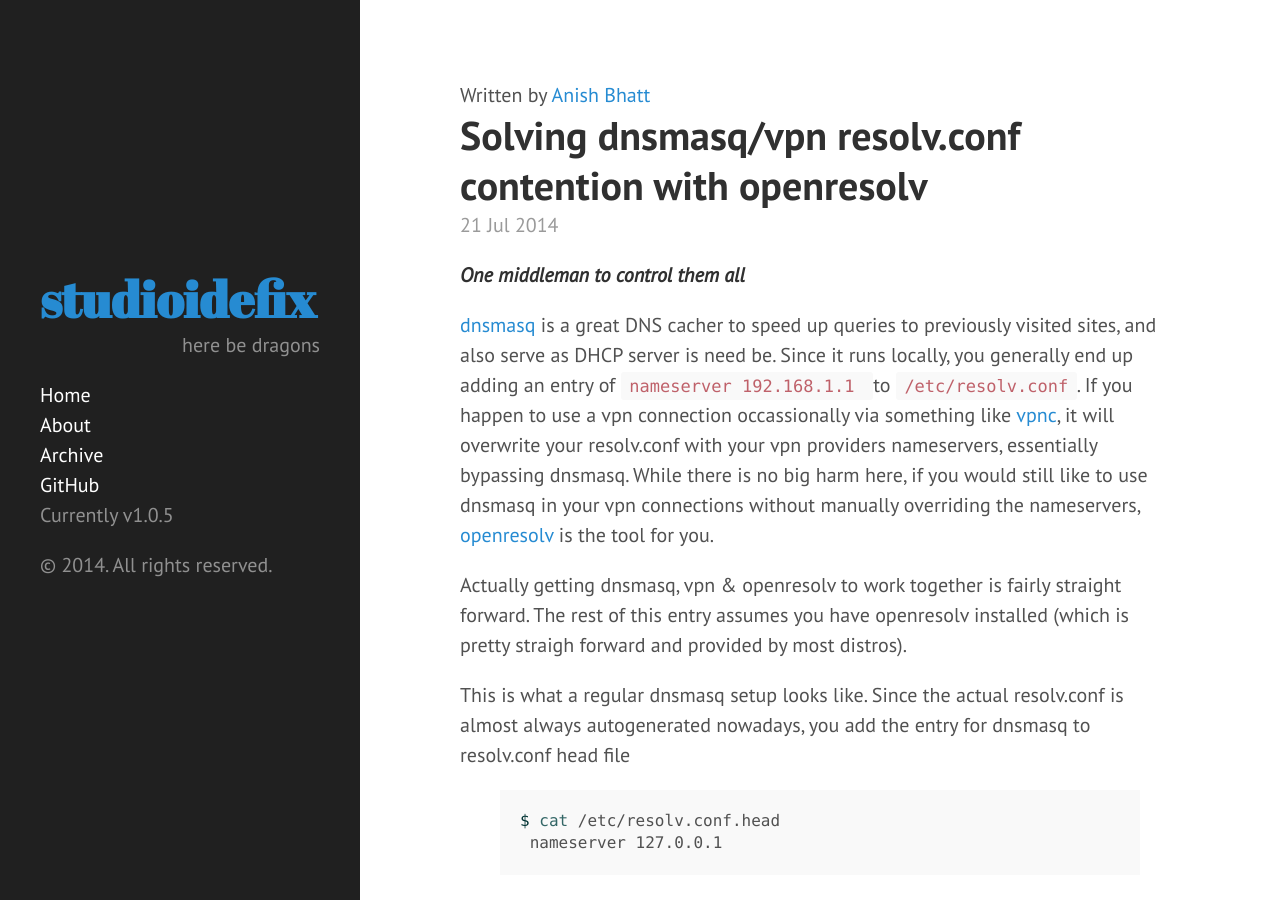
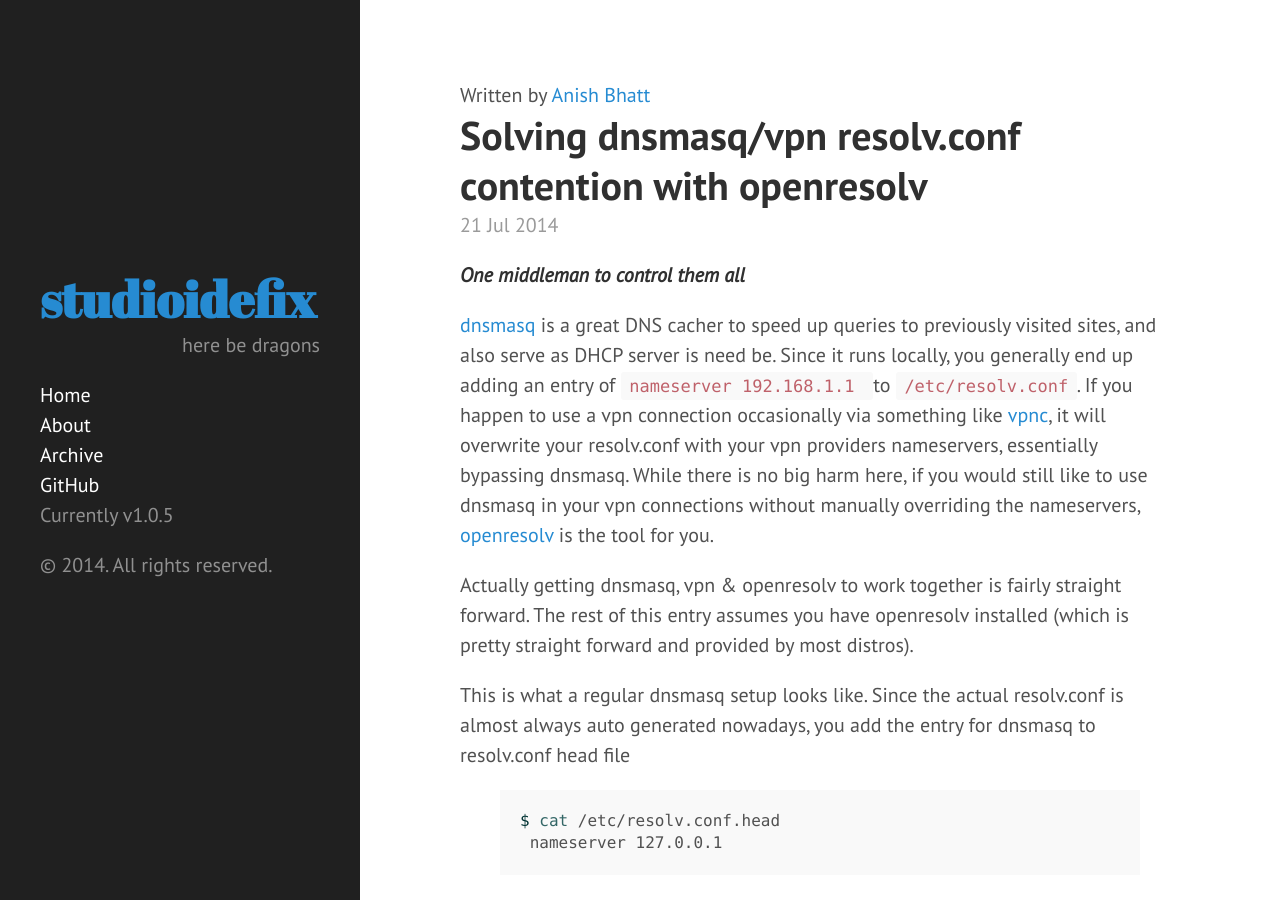
Before and after one commit to anish/anish.github.io, a Jekyll site: the page built from _posts/2014-07-21-openresolv.md, in a window 1280 px wide and 900 px high. Built offline with Jekyll 4.4.1, drawn with Linux system fonts in a browser that asks for light colours; Markdown is read by kramdown in place of the engine named in the settings; comment, search, counter and statistics services are not loaded.

Commit message:
Fix typos

```diff
--- a/_posts/2014-07-21-openresolv.md
+++ b/_posts/2014-07-21-openresolv.md
@@ -7,11 +7,11 @@ author: anish_bhatt
 ***One middleman to control them all***
 
 [dnsmasq](http://www.thekelleys.org.uk/dnsmasq/doc.html) is a great DNS cacher to speed up queries to previously visited sites, and also serve as DHCP server is need be. Since it runs locally, you generally end up adding an entry of <code>nameserver 192.168.1.1
-</code> to <code>/etc/resolv.conf</code>. If you happen to use a vpn connection occassionally via something like [vpnc](http://www.unix-ag.uni-kl.de/~massar/vpnc/), it will overwrite your resolv.conf with your vpn providers nameservers, essentially bypassing dnsmasq. While there is no big harm here, if you would still like to use dnsmasq in your vpn connections without manually overriding the nameservers, [openresolv](http://roy.marples.name/projects/openresolv/index) is the tool for you.
+</code> to <code>/etc/resolv.conf</code>. If you happen to use a vpn connection occasionally via something like [vpnc](http://www.unix-ag.uni-kl.de/~massar/vpnc/), it will overwrite your resolv.conf with your vpn providers nameservers, essentially bypassing dnsmasq. While there is no big harm here, if you would still like to use dnsmasq in your vpn connections without manually overriding the nameservers, [openresolv](http://roy.marples.name/projects/openresolv/index) is the tool for you.
 
-Actually getting dnsmasq, vpn & openresolv to work together is fairly straight forward. The rest of this entry assumes you have openresolv installed (which is pretty straigh forward and provided by most distros).
+Actually getting dnsmasq, vpn & openresolv to work together is fairly straight forward. The rest of this entry assumes you have openresolv installed (which is pretty straight forward and provided by most distros).
 
-This is what a regular dnsmasq setup looks like. Since the actual resolv.conf is almost always autogenerated nowadays, you add the entry for dnsmasq to resolv.conf head file
+This is what a regular dnsmasq setup looks like. Since the actual resolv.conf is almost always auto generated nowadays, you add the entry for dnsmasq to resolv.conf head file
 {% highlight bash %}
 $ cat /etc/resolv.conf.head
  nameserver 127.0.0.1
```
Also changed, not shown: _posts/2014-06-24-ldap-phabricator.md (+1 -1 lines), _posts/2014-08-14-ergodox-soldering.md (+1 -1 lines), _posts/2014-08-18-compiling-ergodox-firmware.md (+1 -1 lines), _posts/2014-08-18-ergodox-dcs-keycaps.md (+1 -1 lines).
